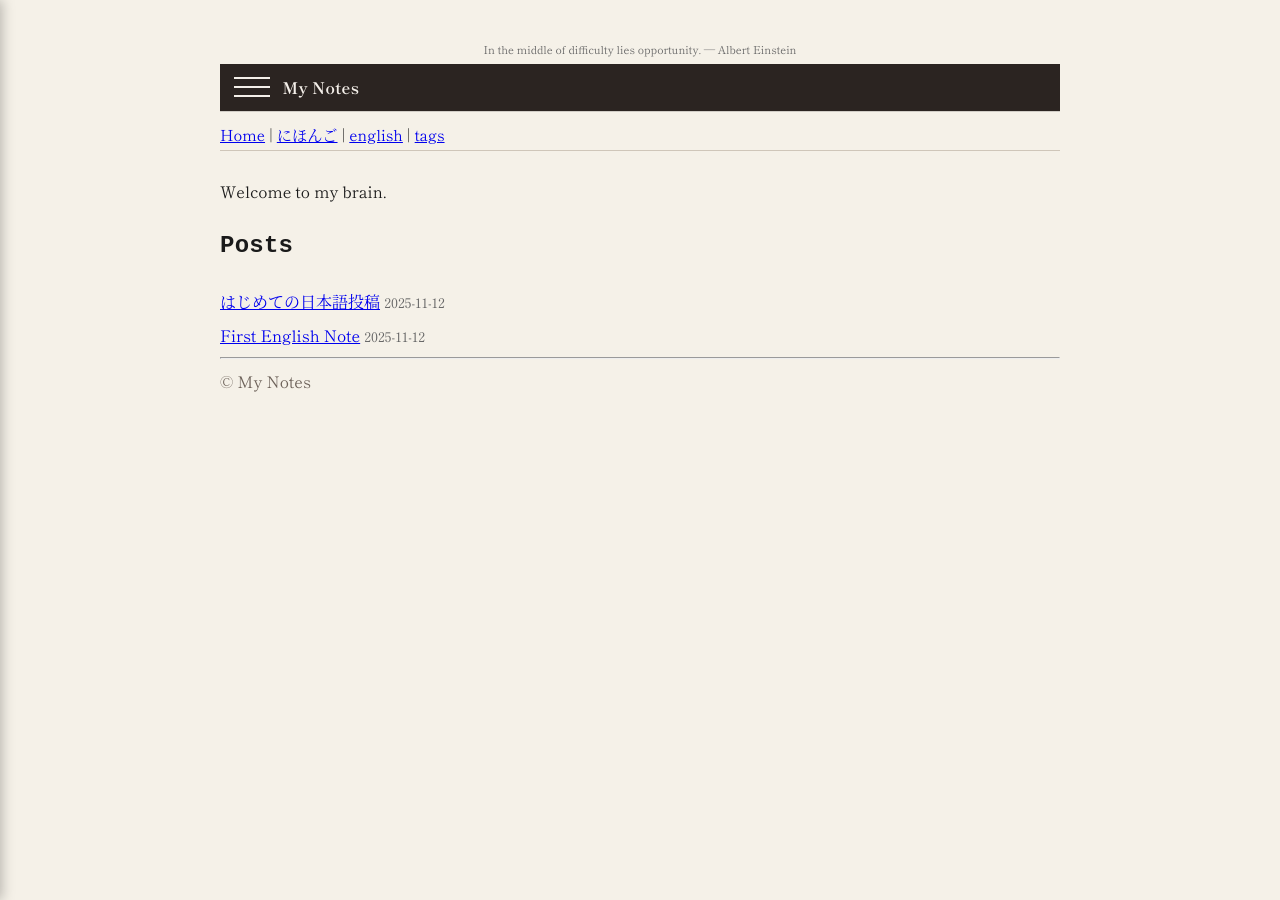
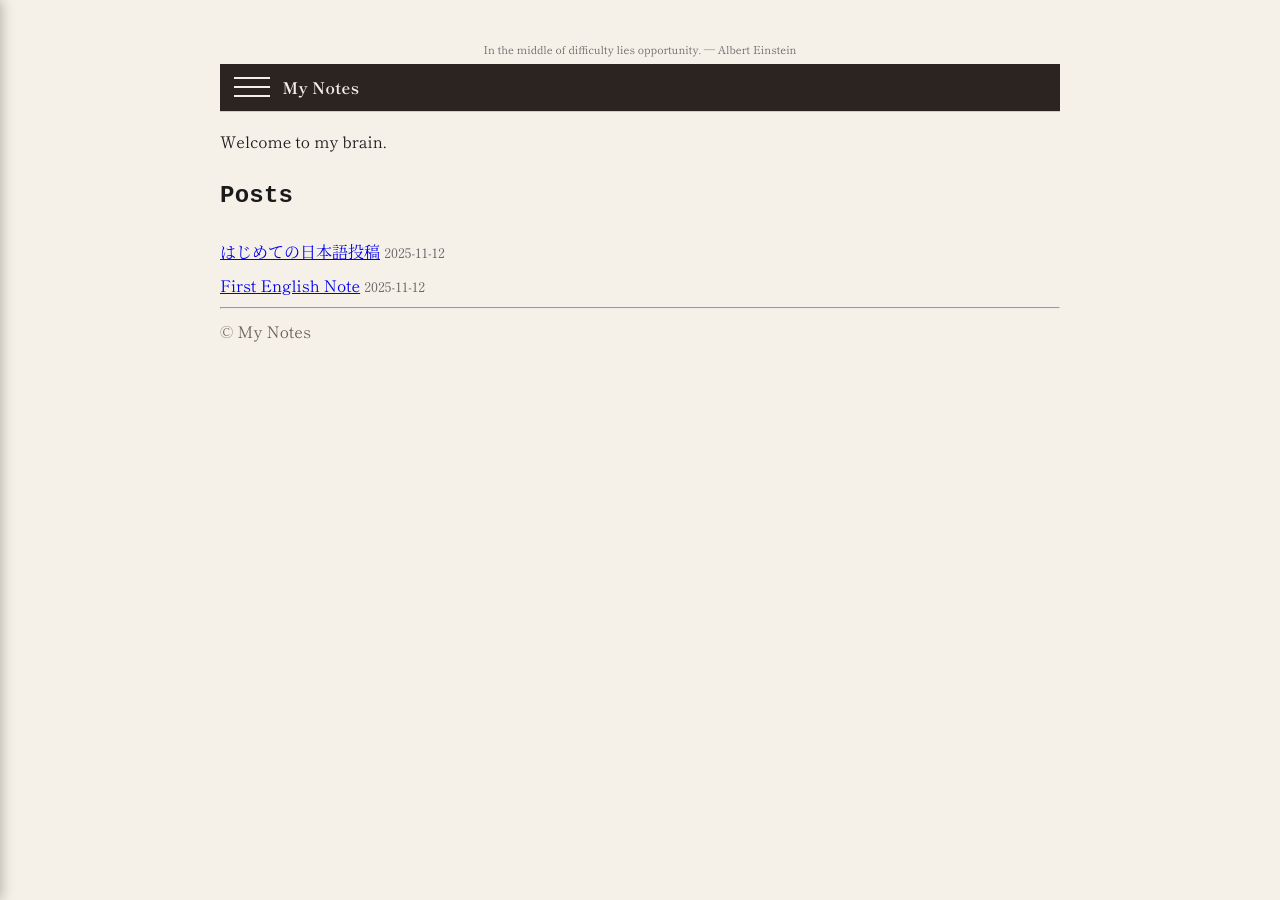
Before and after one commit to tsuredurenarumamani/notes, a Jekyll site: the page built from index.md, in a window 1280 px wide. Built offline with Jekyll 4.4.1, drawn with Linux system fonts in a browser that asks for light colours; some web fonts are replaced.

Commit message:
Update default.html

```diff
--- a/_layouts/default.html
+++ b/_layouts/default.html
@@ -20,14 +20,13 @@
       <button class="burger" id="burger" aria-label="menu" aria-controls="drawer" aria-expanded="false">
         <span></span><span></span><span></span>
       </button>
-      <a class="brand" href="{{ "/" | relative_url }}">{{ site.title | default: "My Notes" }}</a>
+      <a class="brand" href="{{ "/" | relative_url }}">{{ site.title | default: "徒然なるままに" }}</a>
     </header>
 
     <!-- スライドドロワー -->
     <nav class="drawer" id="drawer" aria-hidden="true">
       <ul>
         <li><a href="{{ "/about/" | relative_url }}">About me</a></li>
-        <li><a href="{{ "/ja/" | relative_url }}">note（日本語）</a></li>
         <li><a href="{{ "/hitorigoto/" | relative_url }}">ひとりごと</a></li>
         <li><a href="{{ "/self-talk/" | relative_url }}">self-talk</a></li>
         <li><a href="{{ "/tags/" | relative_url }}">tags</a></li>
@@ -35,14 +34,6 @@
       </ul>
     </nav>
     <div class="backdrop" id="backdrop" hidden></div>
-
-    <!-- 既存のトップナビ（必要なら残す／消したければこの <nav> を削除） -->
-    <nav class="inline-nav">
-      <a href="{{ "/" | relative_url }}">Home</a> |
-      <a href="{{ "/ja/" | relative_url }}">にほんご</a> |
-      <a href="{{ "/en/" | relative_url }}">english</a> |
-      <a href="{{ "/tags/" | relative_url }}">tags</a>
-    </nav>
 
     <main class="container">
       {{ content }}
```
